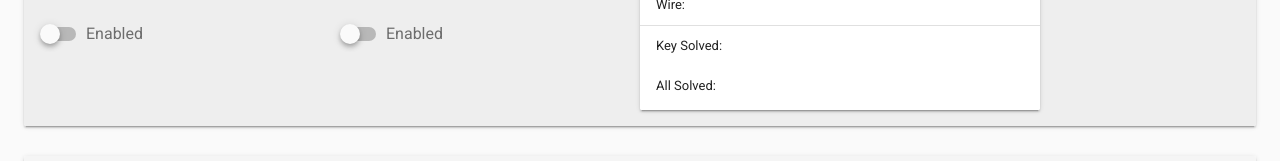
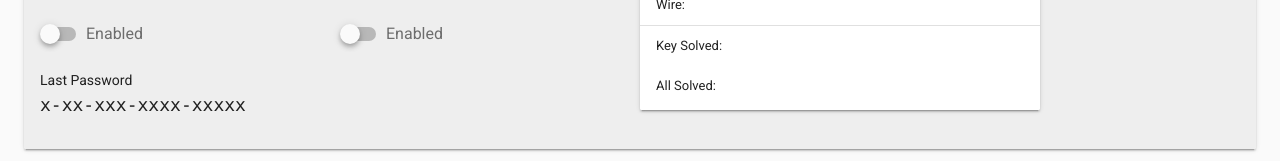
Before and after one commit to kevinclement/exitpuzzles-web-admin, a Vue app: page /#/ in a window 1280 px wide. Before the commit this address led to /#/control. Shown: the part 361-522 px from the top of the page. Built offline with nearby package versions, Linux system fonts and the light colour scheme; no server answers; the database is empty; what vuefire would draw is missing.

Commit message:
support for lastpass

```diff
--- a/src/components/Control.TNT.vue
+++ b/src/components/Control.TNT.vue
@@ -82,6 +82,15 @@
                     v-model="wireErrors"
                     @click.native="wireErrorsClicked"
                   ></v-switch>
+                </div>
+              </v-flex>
+            </div>
+
+            <div style="display:flex;margin-bottom:15px">
+              <v-flex xs6>
+                <div style="display:block">
+                  <span>Last Password</span>
+                  <div style="font-size:18px;font-family: Monaco, monospace;">{{lastPassword}}</div>
                 </div>
               </v-flex>
             </div>
@@ -263,6 +272,23 @@ export default {
     },
     wireErrorLabel: function () {
       return this.wireErrors ? 'Disabled' : 'Enabled'
+    },
+    lastPassword: function() {
+
+      // split out the parts of the password to make them easier to parse
+      // this matches the same way clues are given
+      let code1 = this.lastBadPassword.substring(0,1)
+          code1 = code1 === '' ? 'x' : code1
+      let code2 = this.lastBadPassword.substring(1,3)
+          code2 = code2 === '' ? 'xx' : code2
+      let code3 = this.lastBadPassword.substring(3,6)
+          code3 = code3 === '' ? 'xxx' : code3
+      let code4 = this.lastBadPassword.substring(6,10)
+          code4 = code4 === '' ? 'xxxx' : code4
+      let code5 = this.lastBadPassword.substring(10,15)
+          code5 = code5 === '' ? 'xxxxx' : code5
+
+      return code1 + '-' + code2 + '-' + code3 + '-' + code4 + '-' + code5
     }
   },
 
@@ -321,7 +347,6 @@ export default {
           this.hours--
           this.minutes = 59
         }
-
       }
 
       if (this.seconds <= 0 && this.minutes <= 0 && this.hours <= 0) {
```
